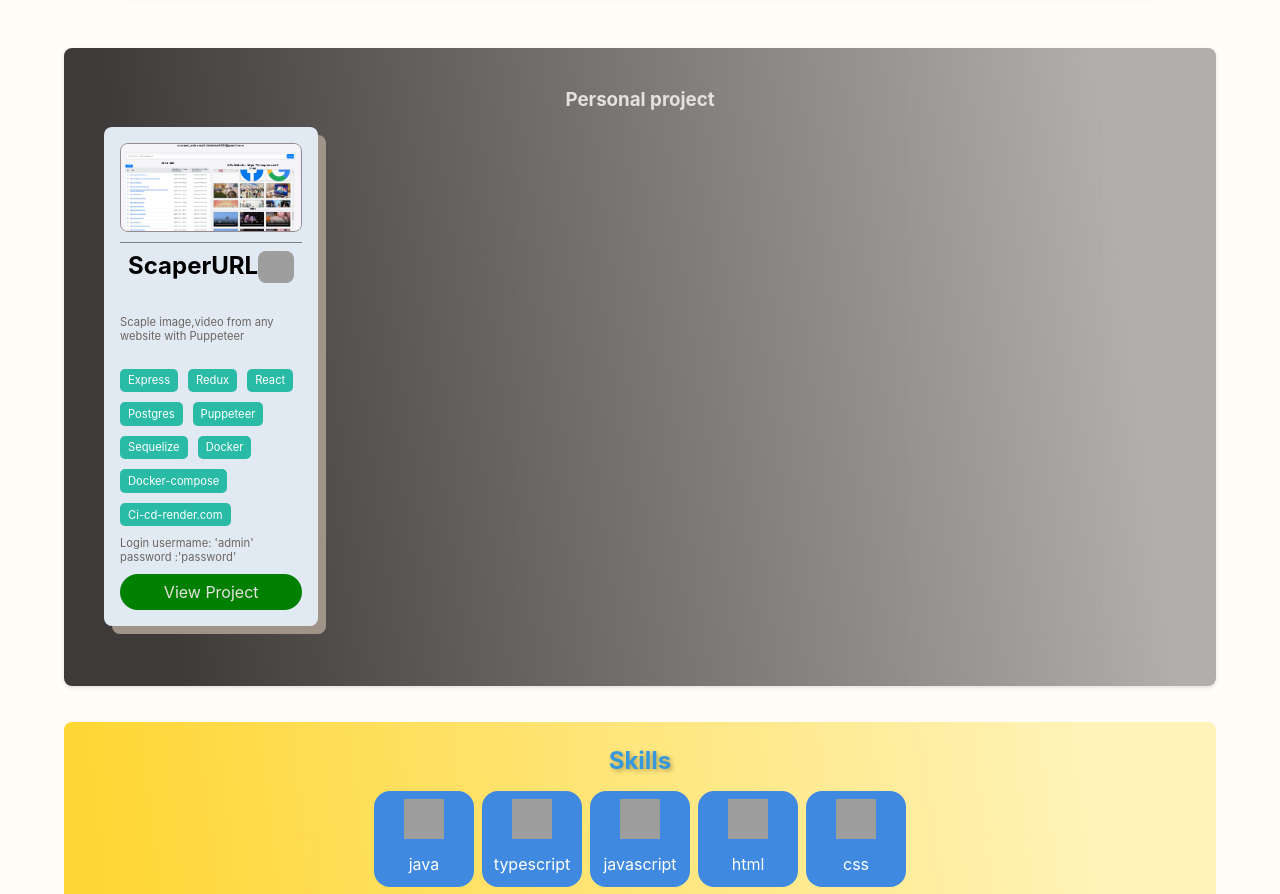
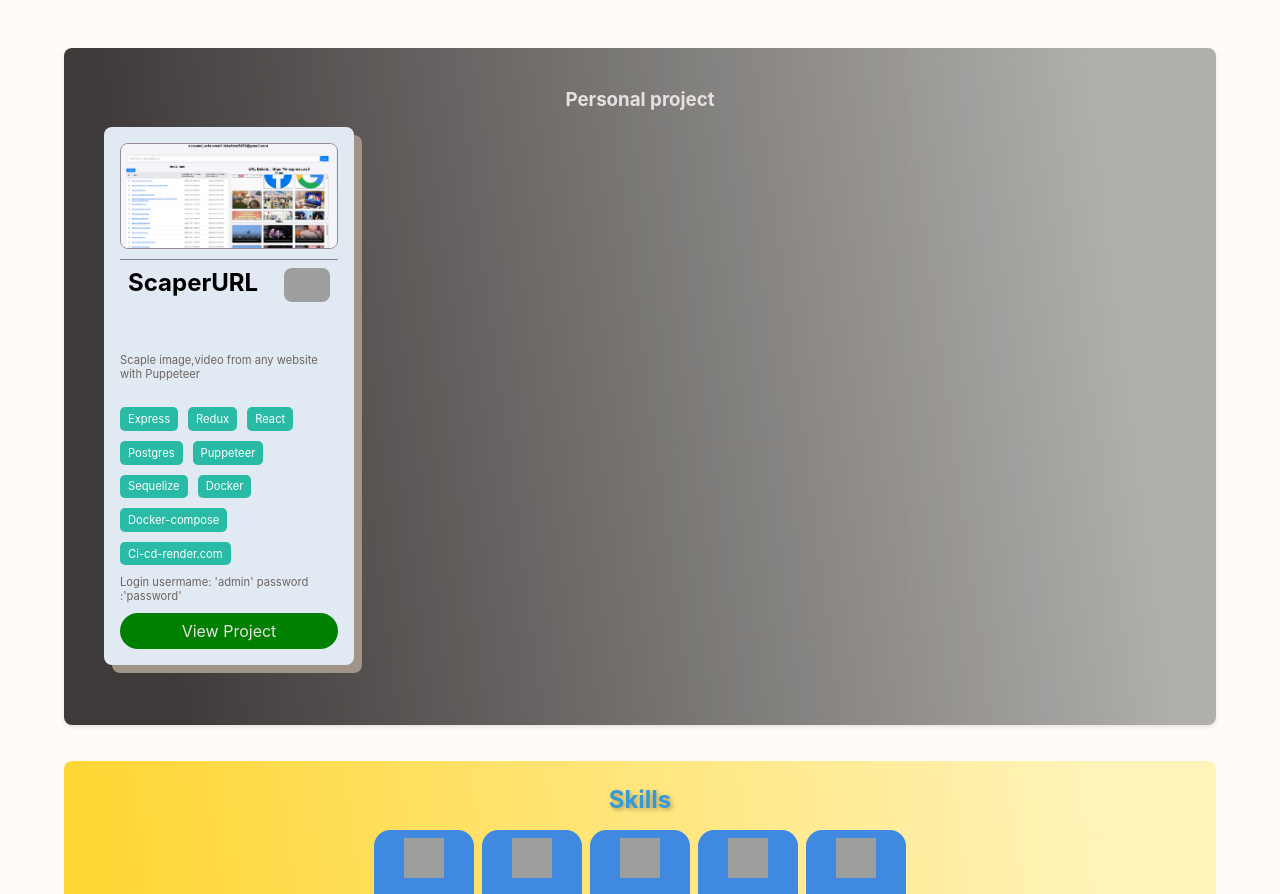
Before and after one commit to hienleke/portfolio_website, a React (Create React App) app in the folder my-react-app/: page / in a window 1280 px wide. Shown: the part 1700-2594 px from the top of the page. Built offline with nearby package versions, Linux system fonts and the light colour scheme; grey boxes are pictures that could not be loaded.

Commit message:
-- fix project  css

```diff
--- a/my-react-app/src/components/Project/Projects.css
+++ b/my-react-app/src/components/Project/Projects.css
@@ -21,7 +21,7 @@
 	background-color: rgb(225, 233, 243);
 	padding: 1rem;
 	width: 20%;
-	min-width: 20%;
+	min-width: 250px;
 	flex-wrap: nowrap;
 	margin-bottom: 20px;
 	border-radius: 8px;
```
